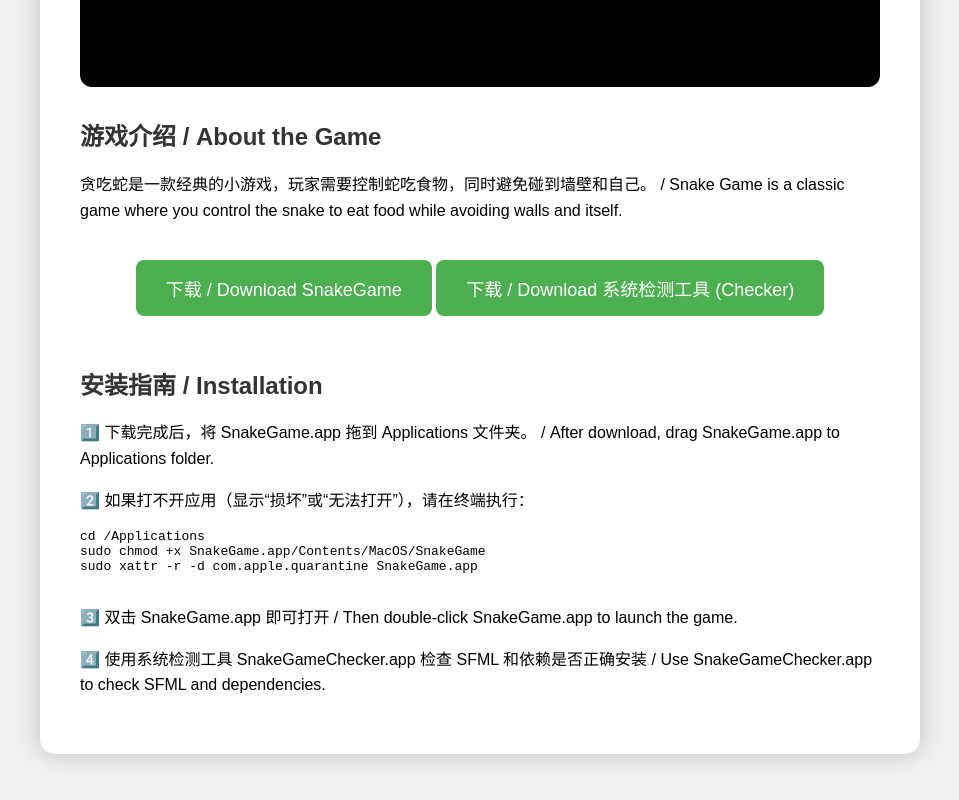
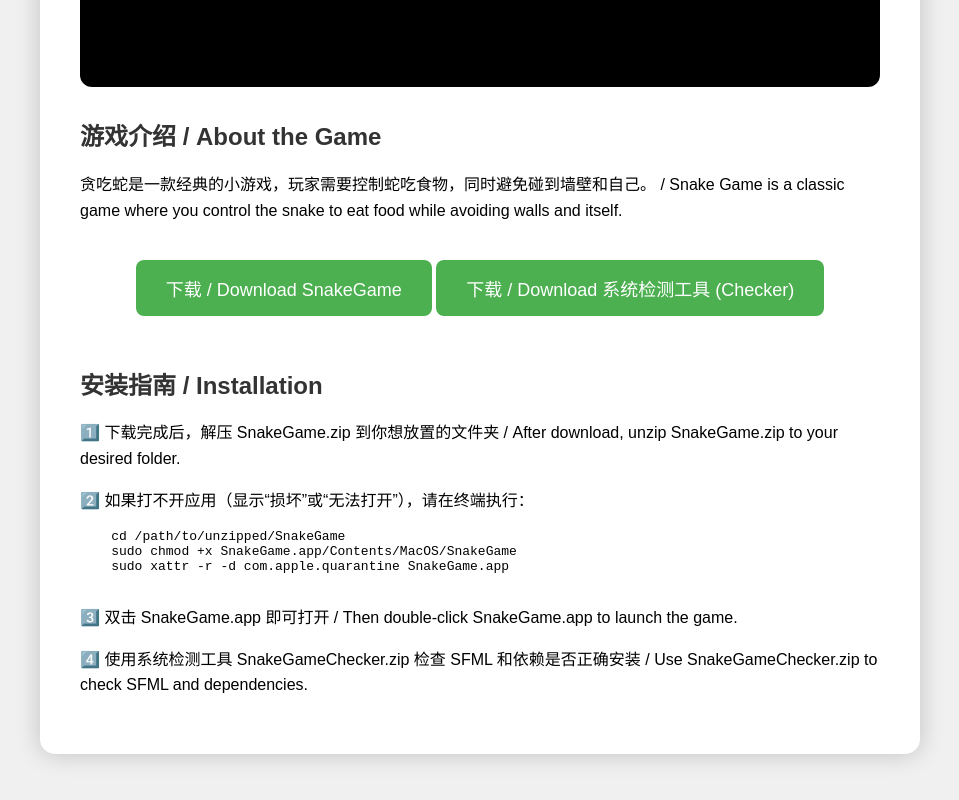
Before and after one commit to zachyu1314/SnakeGameDownload, a plain HTML site: page index.html in a window 1280 px wide. Shown: the part 715-1515 px from the top of the page, without its empty margins (160-1119 px from the left). Drawn offline with Linux system fonts and the light colour scheme.

Commit message:
Update installation instructions for .zip

```diff
--- a/index.html
+++ b/index.html
@@ -32,15 +32,15 @@
 
     <div class="instructions">
       <h2>安装指南 / Installation</h2>
-      <p>1️⃣ 下载完成后，将 SnakeGame.app 拖到 Applications 文件夹。 / After download, drag SnakeGame.app to Applications folder.</p>
+      <p>1️⃣ 下载完成后，解压 SnakeGame.zip 到你想放置的文件夹 / After download, unzip SnakeGame.zip to your desired folder.</p>
       <p>2️⃣ 如果打不开应用（显示“损坏”或“无法打开”），请在终端执行：</p>
       <pre>
-cd /Applications
-sudo chmod +x SnakeGame.app/Contents/MacOS/SnakeGame
-sudo xattr -r -d com.apple.quarantine SnakeGame.app
+    cd /path/to/unzipped/SnakeGame
+    sudo chmod +x SnakeGame.app/Contents/MacOS/SnakeGame
+    sudo xattr -r -d com.apple.quarantine SnakeGame.app
       </pre>
       <p>3️⃣ 双击 SnakeGame.app 即可打开 / Then double-click SnakeGame.app to launch the game.</p>
-      <p>4️⃣ 使用系统检测工具 SnakeGameChecker.app 检查 SFML 和依赖是否正确安装 / Use SnakeGameChecker.app to check SFML and dependencies.</p>
+      <p>4️⃣ 使用系统检测工具 SnakeGameChecker.zip 检查 SFML 和依赖是否正确安装 / Use SnakeGameChecker.zip to check SFML and dependencies.</p>
     </div>
 
   </div>
```
